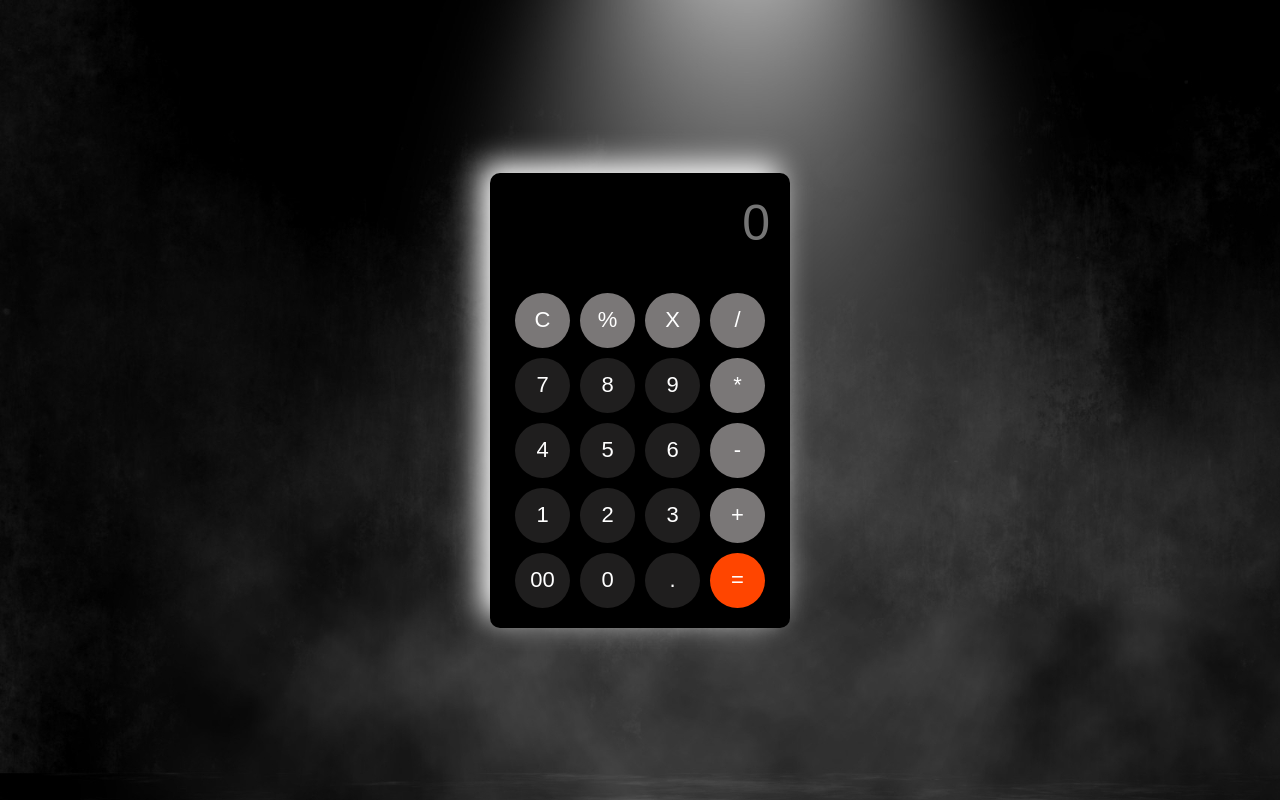
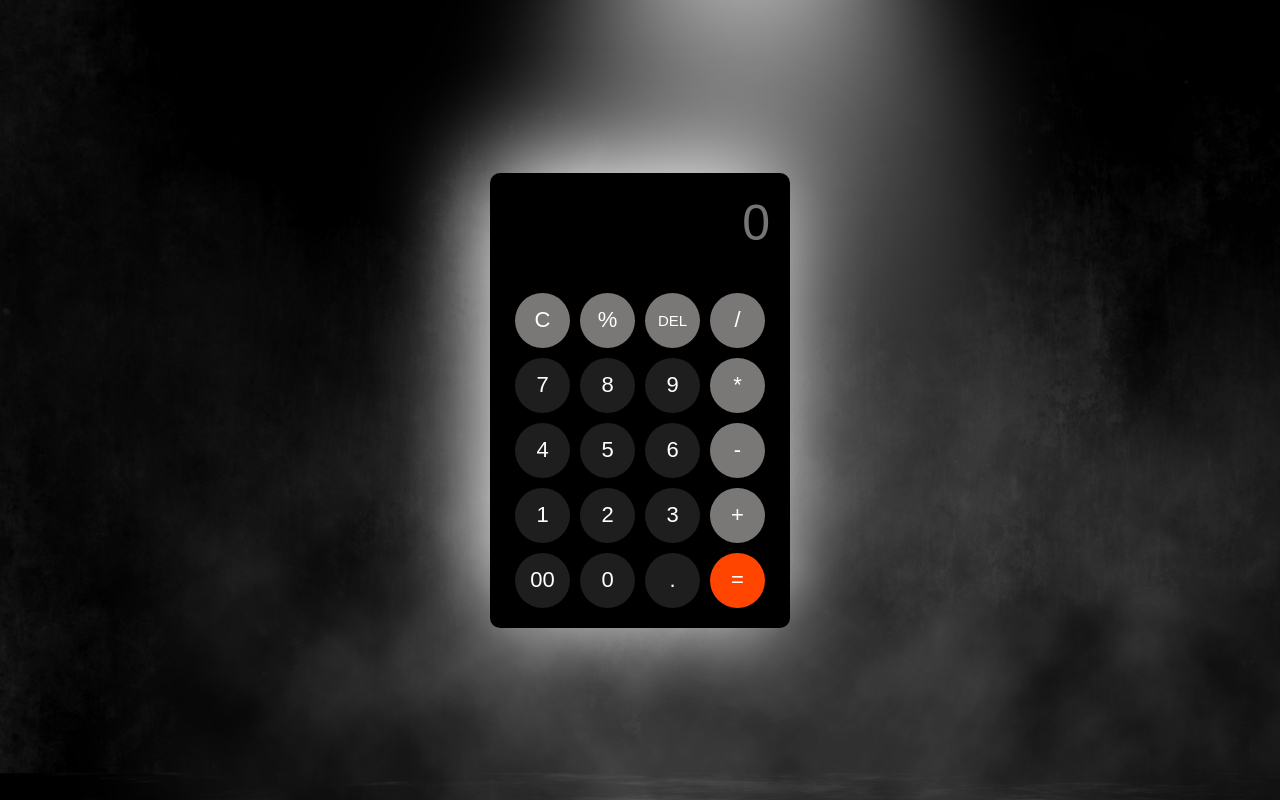
Before and after one commit to ZEESHAN8692/Calculator-JavaScript-Project, a plain HTML site: page index.html in a window 1280 px wide. Drawn offline with Linux system fonts and the light colour scheme.

Commit message:
complete Project

```diff
--- a/css/style.css
+++ b/css/style.css
@@ -16,7 +16,7 @@ body{
     /* border: 1px solid black; */
     padding: 20px;
     border-radius: 10px;
-    box-shadow: -10px -10px  30px white;
+    box-shadow: -10px -10px  100px white;
     display: flex;
     flex-direction: column;
     gap: 10px;
@@ -57,3 +57,6 @@ button{
 .equelBtn{
     background-color: orangered;
 }
+.DEL{
+    font-size: 15px!important;
+}
--- a/index.html
+++ b/index.html
@@ -15,7 +15,7 @@
         <div class="btns">
           <button class="operator">C</button>
           <button class="operator">%</button>
-          <button class="operator">X</button>
+          <button class="operator DEL">DEL</button>
           <button class="operator">/</button>
         </div>
         <div class="btns">
--- a/js/script.js
+++ b/js/script.js
@@ -11,6 +11,9 @@ buttons.forEach((item) => {
     } else if (e.target.innerHTML === "C") {
       input.value = "";
       string = "";
+    } else if (e.target.innerHTML === "DEL") {
+      string = string.substring(0, string.length - 1);
+      input.value = string;
     } else {
       string += e.target.innerHTML;
       input.value = string;
```
